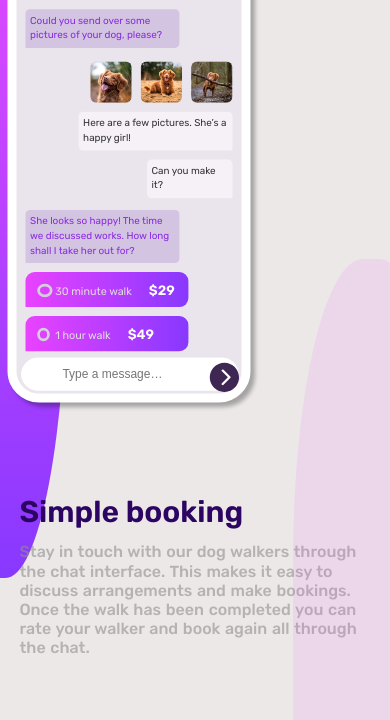
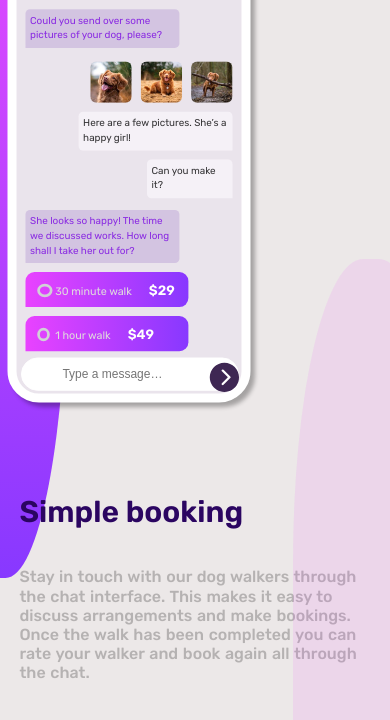
Before and after one commit to Cheeh1/Chat-illustration-page, a plain HTML site: page index.html in a window 390 px wide. Shown: the part 124-844 px from the top of the page. Drawn offline with Linux system fonts and the light colour scheme.

Commit message:
commit final

```diff
--- a/style.css
+++ b/style.css
@@ -347,7 +347,7 @@ p{
     p{
         font-size: 16px;
         font-weight: 500;
-        margin-top: -15px;
+        margin-top: 10px;
         line-height: 1.2;
     }
 }
```
